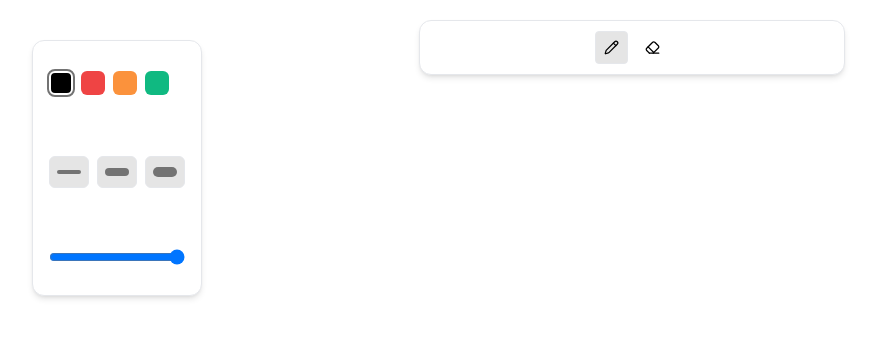
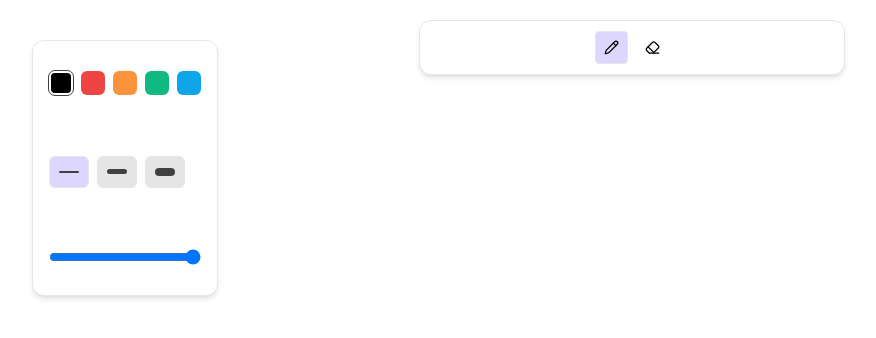
Before and after one commit to mtsfy/excellentdraw, a Next.js app: page / in a window 1280 px wide. Shown: the top 338 px of the page, without its empty margins (8-884 px from the left). Built offline with nearby package versions, Linux system fonts and the light colour scheme.

Commit message:
Update stroke size customization

```diff
--- a/components/customization-panel.tsx
+++ b/components/customization-panel.tsx
@@ -2,7 +2,7 @@ import { DrawingContext } from "@/context/drawing-context";
 import React, { useContext } from "react";
 
 const CustomizationPanel = () => {
-  const { strokeColor, setStrokeColor } = useContext(DrawingContext);
+  const { strokeColor, setStrokeColor, strokeWidth, setStrokeWidth } = useContext(DrawingContext);
   const colors = [
     {
       label: "black",
@@ -24,6 +24,28 @@ const CustomizationPanel = () => {
       code: "#10b981",
       active: strokeColor == "#10b981",
     },
+    {
+      label: "blue",
+      code: "#0ea5e9",
+      active: strokeColor == "#0ea5e9",
+    },
+  ];
+  const sizes = [
+    {
+      label: "small",
+      size: 5,
+      active: strokeWidth == 5,
+    },
+    {
+      label: "medium",
+      size: 10,
+      active: strokeWidth == 10,
+    },
+    {
+      label: "large",
+      size: 15,
+      active: strokeWidth == 15,
+    },
   ];
   return (
     <div className="border-[1px] shadow-md rounded-xl h-64 fixed top-10 left-10 z-50 bg-white flex flex-col justify-around">
@@ -32,21 +54,21 @@ const CustomizationPanel = () => {
           <button
             onClick={() => setStrokeColor(color.code)}
             key={idx}
-            className={`h-6 w-6 rounded-md ${color.active ? "border-[2px] border-white outline outline-[2px] outline-neutral-500" : "border-none"}`}
+            className={`h-6 w-6 rounded-md ${color.active ? "border-[2px] border-white outline outline-[1px] outline-neutral-700" : "border-none"}`}
             style={{ backgroundColor: color.code }}
           />
         ))}
       </div>
       <div className="flex gap-2 p-4 items-center">
-        <div className="h-8 w-10 border-[1px] rounded-md bg-neutral-200 flex items-center justify-center">
-          <div className="h-1 w-6 bg-neutral-500 rounded-2xl" />
-        </div>
-        <div className="h-8 w-10 border-[1px] rounded-md bg-neutral-200 flex items-center justify-center">
-          <div className="h-2 w-6 bg-neutral-500 rounded-xl" />
-        </div>
-        <div className="h-8 w-10 border-[1px] rounded-md bg-neutral-200 flex items-center justify-center">
-          <div className="h-[10px] w-6 bg-neutral-500 rounded-xl" />
-        </div>
+        {sizes.map((size, idx) => (
+          <button
+            onClick={() => setStrokeWidth(size.size)}
+            key={idx}
+            className={`h-8 w-10 border-[1px] rounded-md ${size.active ? "bg-violet-200" : "bg-neutral-200"} flex items-center justify-center`}
+          >
+            <div className="bg-neutral-700 rounded-2xl" style={{ height: size.size / 2, width: 20 }} />
+          </button>
+        ))}
       </div>
       <div className="p-4 flex items-center">
         <input type="range" min="0" max="100" defaultValue="100" className="w-full" />
--- a/components/main-canvas.tsx
+++ b/components/main-canvas.tsx
@@ -17,13 +17,15 @@ const MainCanvas = () => {
     ctx.beginPath();
     ctx.lineWidth = strokeWidth;
     ctx.strokeStyle = strokeColor;
+    ctx.lineCap = "round";
+    ctx.lineJoin = "round";
     ctx.moveTo(start.x, start.y);
     ctx.lineTo(cx, cy);
     ctx.stroke();
 
     ctx.fillStyle = strokeColor;
     ctx.beginPath();
-    ctx.arc(start.x, start.y, 2, 0, 2 * Math.PI);
+    ctx.arc(start.x, start.y, strokeWidth / 2, 0, 2 * Math.PI);
     ctx.fill();
   }
 
--- a/components/tool-selector.tsx
+++ b/components/tool-selector.tsx
@@ -11,7 +11,7 @@ const ToolSelector = () => {
       <button
         onClick={() => setTool("pencil")}
         className={`px-2 py-2 rounded hover:border-[1px] border-[1px] ${
-          tool == "pencil" ? " text-black bg-neutral-200" : " border-transparent text-black"
+          tool == "pencil" ? " text-black bg-violet-200" : " border-transparent text-black"
         }`}
       >
         <LuPencil size={15} />
@@ -19,7 +19,7 @@ const ToolSelector = () => {
       <button
         onClick={() => setTool("eraser")}
         className={`px-2 py-2 rounded hover:border-[1px] border-[1px] ${
-          tool == "eraser" ? " text-black bg-neutral-200" : " border-transparent text-black"
+          tool == "eraser" ? " text-black bg-violet-200" : " border-transparent text-black"
         }`}
       >
         <LuEraser size={15} />
--- a/context/drawing-context.tsx
+++ b/context/drawing-context.tsx
@@ -17,7 +17,7 @@ export const defaultState: DrawingContextInterface = {
   setTool: () => {},
   strokeColor: "#000",
   setStrokeColor: () => {},
-  strokeWidth: 4,
+  strokeWidth: 5,
   setStrokeWidth: () => {},
   strokeOpacity: 100,
   setStrokeOpacity: () => {},
```
